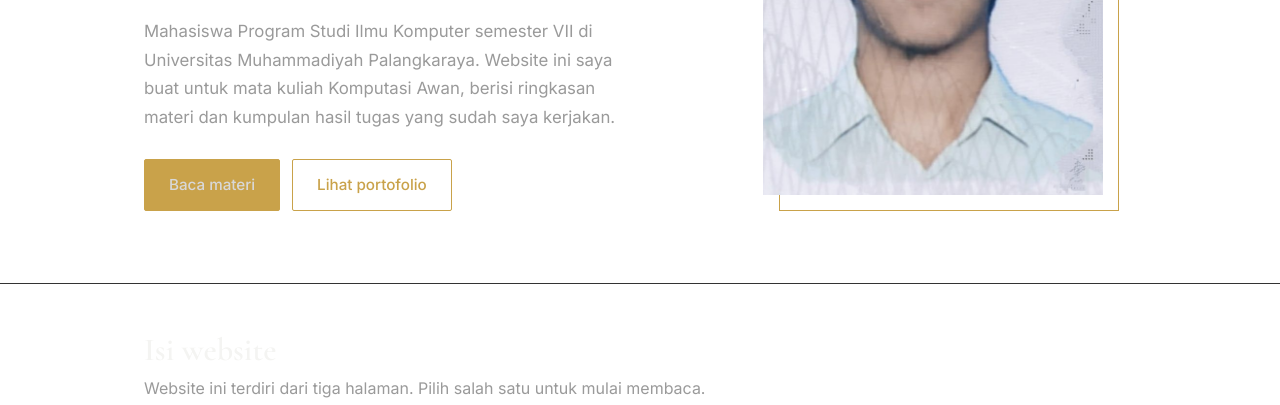
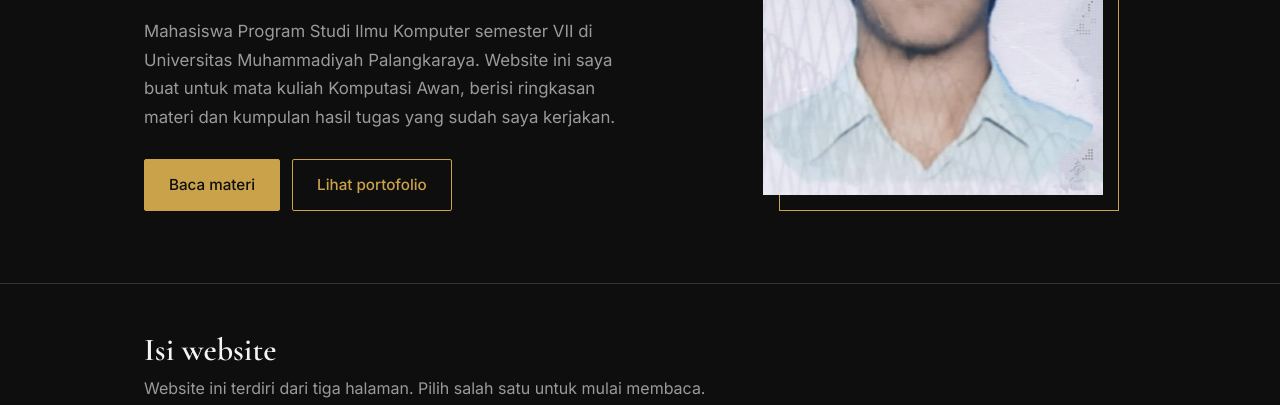
Before and after one commit to Reisokiii73/tugas3-cloud-2353027117, a plain HTML site: page index.html in a window 1280 px wide. Shown: the part 395-800 px from the top of the page. Drawn offline with nearby package versions, Linux system fonts and the light colour scheme.

Commit message:
Change CSS variable from blue to black

```diff
--- a/assets/css/style.css
+++ b/assets/css/style.css
@@ -1,6 +1,6 @@
 
 :root {
-  --blue: #000547;
+  --black: #0e0e0e;
   --coal: #161616;
   --graphite: #1f1f1f;
   --line: #333333;
```
